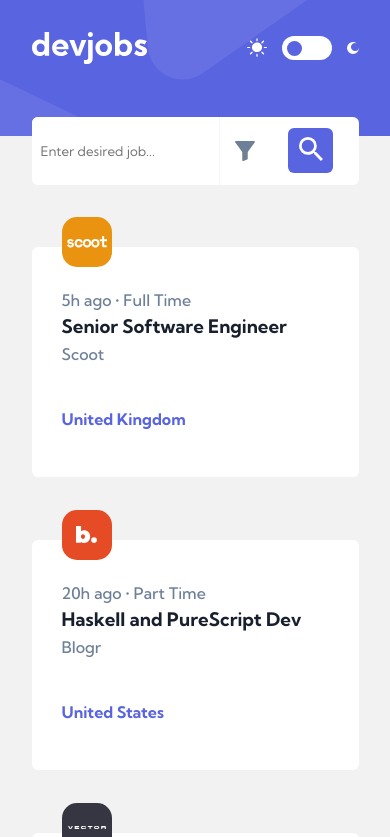
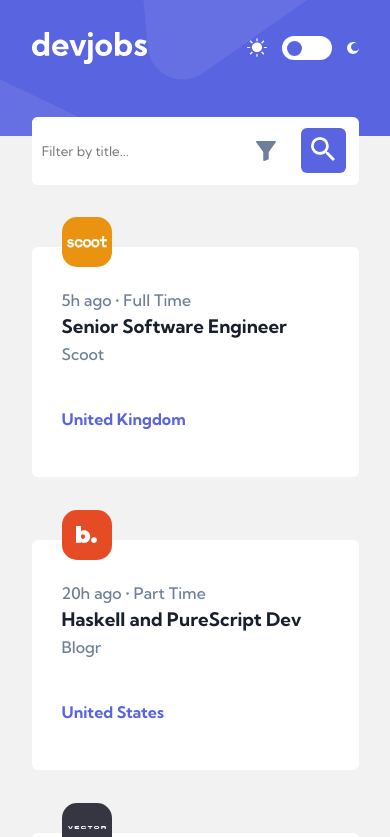
Before and after one commit to alewilliam789/devjobsapp, a React (Vite) app: page / in a window 390 px wide. Shown: the top 837 px of the page. Built offline with nearby package versions, Linux system fonts and the light colour scheme.

Commit message:
Change mistakes for designs

```diff
--- a/src/App.css
+++ b/src/App.css
@@ -91,7 +91,7 @@
 @media (min-width:1440px){
   .app-content {
     width: 1110px;
-    margin-top: -6.8%;
+    margin-top: -7.0%;
   }
 }
 
--- a/src/components/Jobs/Jobs.tsx
+++ b/src/components/Jobs/Jobs.tsx
@@ -36,9 +36,7 @@
 
     const queryClient = useQueryClient()
 
-    const width = useScreenWidth();
-
-    const {resultCount, setResultCount} = useResultCount(width.width)
+    const {resultCount, setResultCount} = useResultCount()
 
 
     const definedData = isUndefined(data, hits);
--- a/src/components/SearchBar/SearchBar.tsx
+++ b/src/components/SearchBar/SearchBar.tsx
@@ -129,7 +129,7 @@
                             </div>
                         )}
                 <form className={`${styles['searchbar']} ${styles[`${theme}`]}`} onSubmit={handleSubmit(onSubmit)}>
-                    <SearchInput register={register} searchParam={"jobDescriptor"} Icon={ (width >= 767) ? SearchIcon : null} placeholder="Enter desired job..." />
+                    <SearchInput register={register} searchParam={"jobDescriptor"} Icon={ (width >= 767) ? SearchIcon : null} placeholder={width <= 1439 ? "Filter by title..." : "Filter by title, companies, expertise..."} />
                     <SearchBarSwitcher />
                 </form>
             </>
--- a/src/components/SearchBar/styles.module.css
+++ b/src/components/SearchBar/styles.module.css
@@ -139,12 +139,12 @@
 
   @media screen and (max-width: 767px){
     .searchbar {
-        grid-template-columns: auto 45%;
+        grid-template-columns: auto 35%;
         margin-bottom: 32px;
     }
 
     .searchbar-search {
-        gap: 25%;
+        gap: 25px;
         white-space: nowrap;
     }
 
--- a/src/components/SearchInput/styles.module.css
+++ b/src/components/SearchInput/styles.module.css
@@ -35,3 +35,14 @@
 .searchinput-container.night {
     border-right: solid 0.25px #6E8098;
 }
+
+@media screen and (max-width: 767px){
+
+    .searchinput-container.day {
+        border-right: none;
+    }
+
+    .searchinput-container.night {
+        border-right: none;
+    }
+}
--- a/src/hooks.ts
+++ b/src/hooks.ts
@@ -66,23 +66,9 @@
     return windowY
 }
 
-export function useResultCount(windowWidth : number){
+export function useResultCount(){
 
     const [resultCount, setResultCount] = useState<number>(12);
 
-    useLayoutEffect(()=>{
-        setResultCount(()=>{
-            if(windowWidth >= 1440){
-                return 12;
-            }
-            else if (windowWidth <= 767){
-                return 12;
-            }
-            else {
-                return 8;
-            }
-        })
-    },[])
-
     return {resultCount, setResultCount}
 }
```
